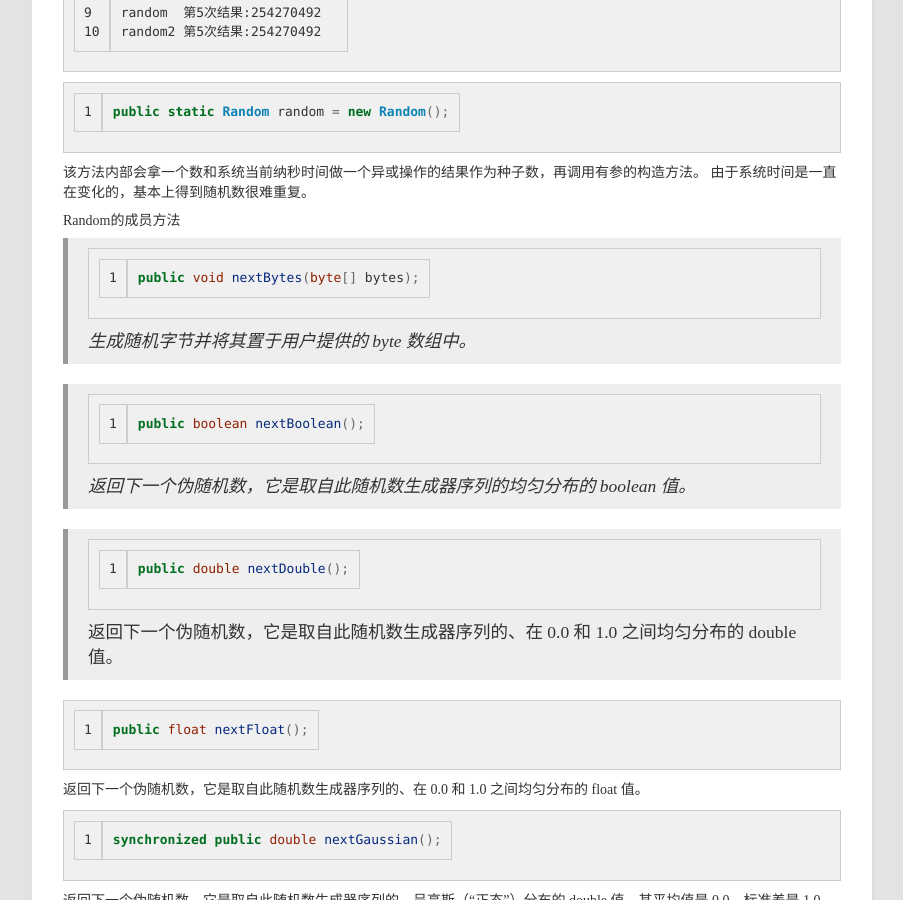
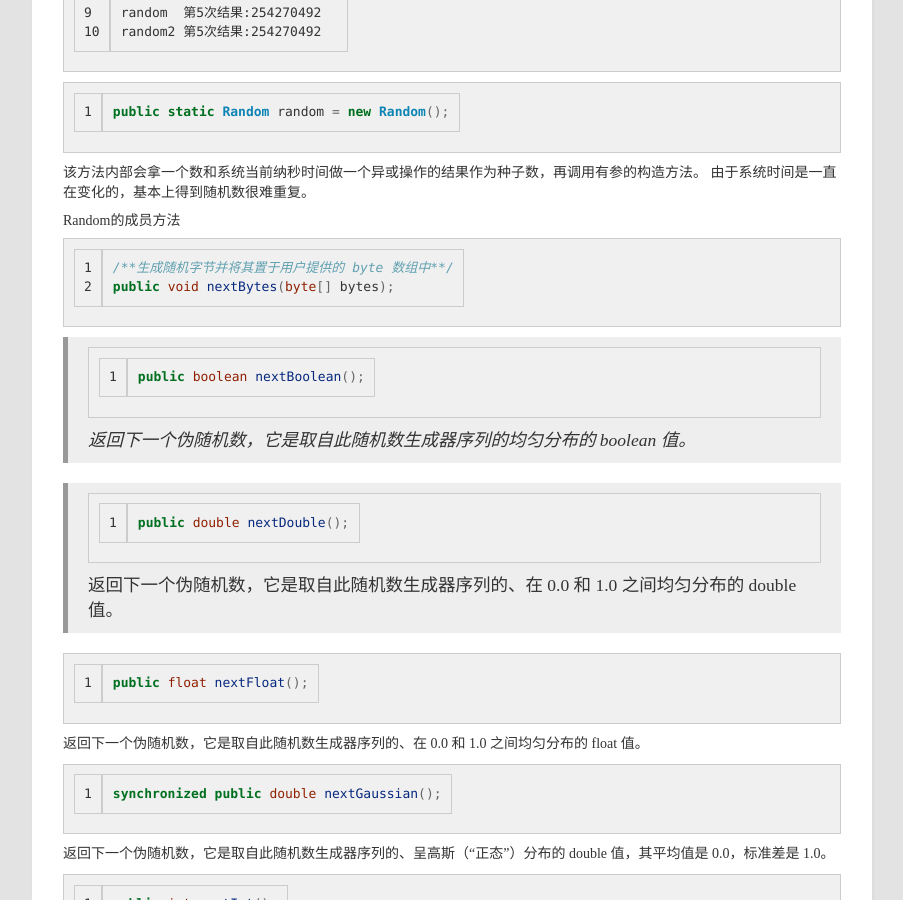
Before and after one commit to tomgg/tomgg.github.io, a Jekyll site: the page built from _posts/2016-07-20-java-random.md, in a window 1280 px wide and 900 px high, scrolled down 1334 px. Shown: the whole window, without its empty margins (53-956 px from the left). Built offline with Jekyll 4.4.1, drawn with Linux system fonts in a browser that asks for light colours; nearby versions of some CDN libraries; comment, search, counter and statistics services are not loaded; part of the change alters nothing that is shown.

Commit message:
no message

````diff
--- a/_posts/2016-07-20-java-random.md
+++ b/_posts/2016-07-20-java-random.md
@@ -80,10 +80,10 @@ public static Random random = new Random();
 ##### Random的成员方法
 
 
-> ``` java
-> public void nextBytes(byte[] bytes);
-> ```
-> *生成随机字节并将其置于用户提供的 byte 数组中。*
+``` java
+/**生成随机字节并将其置于用户提供的 byte 数组中**/
+public void nextBytes(byte[] bytes);
+```
 
 
 > ``` java
````
